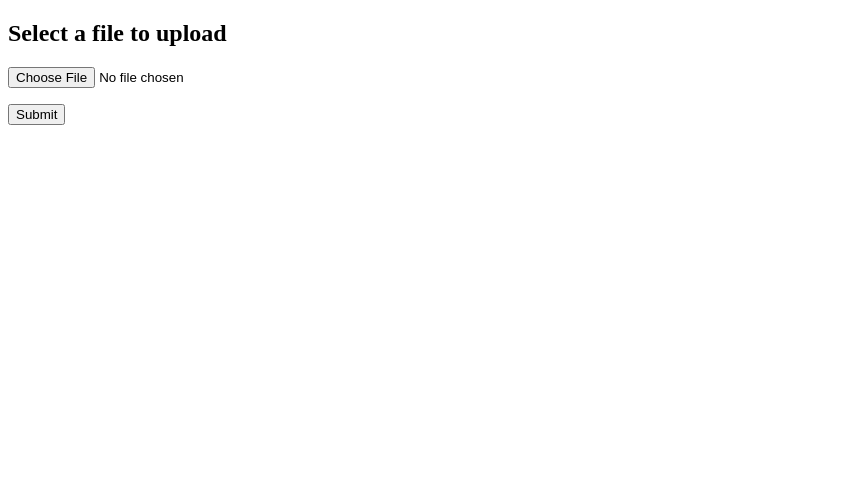
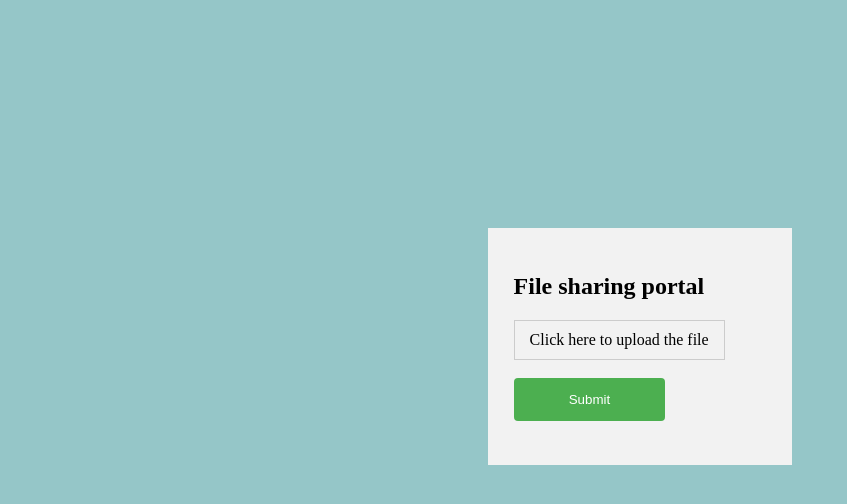
Before and after one commit to ruchi26/Blockchain-based-Decentralized-File-Sharing-System-using-IPFS, a Flask app: page / in a window 1280 px wide. Shown: the top 504 px of the page, without its empty margins (0-847 px from the left). Run offline with Flask 2, Linux system fonts and the light colour scheme.

Commit message:
Updated the first.html file with styling

```diff
--- a/templates/first.html
+++ b/templates/first.html
@@ -1,13 +1,75 @@
 <!doctype html>
-<title>Python Flask File Upload Example</title>
-<h2>Select a file to upload</h2>
+<title>File Upload center</title>
+
+
+<style>
+
+body{
+  background-color: #95C6C8;
+}
+
+form {
+    padding: 2%;
+    margin: 18% auto;
+    width: 20%;
+    background-color: #f2f2f2;
+}
+
+input[type="file"] {
+    display: none;
+}
+
+.custom-file-upload {
+    border: 1px solid #ccc;
+    display: inline-block;
+    padding: 10px 15px;
+    cursor: pointer;
+}
+
+input[type=submit] {
+  width: 60%;
+  background-color: #4CAF50;
+  color: white;
+  padding: 14px 20px;
+  margin: 1% 0%;
+  border: none;
+  border-radius: 4px;
+  cursor: pointer;
+}
+
+</style>
+
+
+
+
+
+
 <form method="post" action="/" enctype="multipart/form-data">
     <dl>
+
+    <h2>File sharing portal</h2>
+
+    <p>
+      	{% with messages = get_flashed_messages() %}
+      	  {% if messages %}
+      		<ul class=flashes>
+      		{% for message in messages %}
+      		  <li>{{ message }}</li>
+      		{% endfor %}
+      		</ul>
+      	  {% endif %}
+      	{% endwith %}
+    </p>
+
 		<p>
-			<input type="file" name="file" autocomplete="off" required>
+			<label class="custom-file-upload">
+    			<input type="file" name="file" autocomplete="off" required>
+          Click here to upload the file
+			</label>
 		</p>
     </dl>
     <p>
 		<input type="submit" value="Submit">
 	</p>
+
 </form>
```
